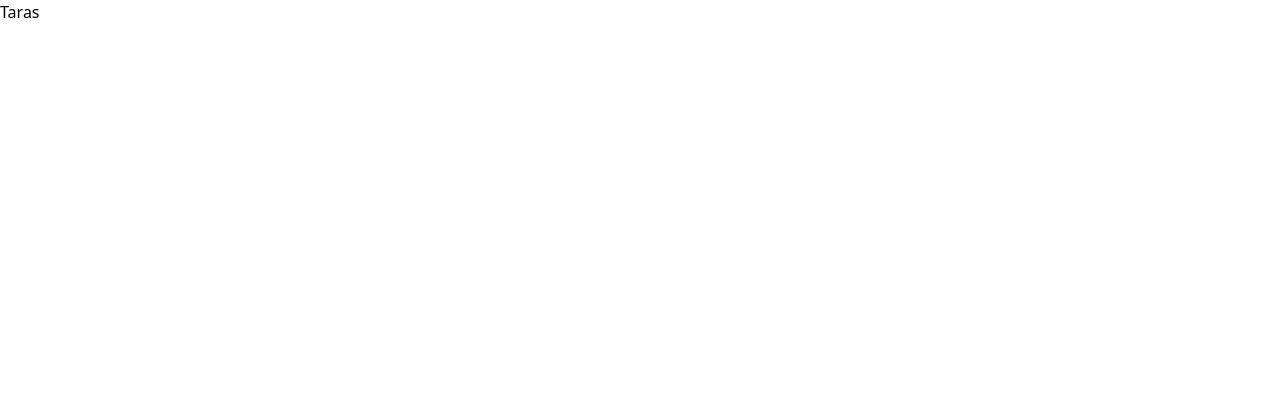
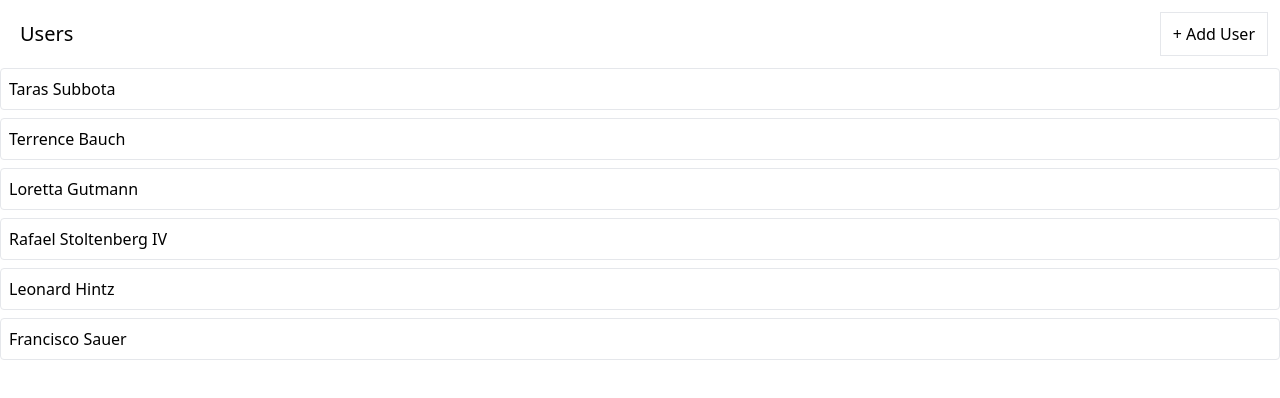
Before and after one commit to TNSaturday/react-media-rtk-query, a React (Vite) app: page / in a window 1280 px wide. Shown: the top 398 px of the page. Built offline with nearby package versions, Linux system fonts and the light colour scheme; data requests are answered from the project's data file.

Commit message:
Add addUser thunk, add UserList rendering, add skeleton loading

```diff
--- a/db.json
+++ b/db.json
@@ -1,5 +1,30 @@
 {
-  "users": [{ "id": 1, "name": "Taras" }],
+  "users": [
+    {
+      "id": 1,
+      "name": "Taras Subbota"
+    },
+    {
+      "name": "Terrence Bauch",
+      "id": 2
+    },
+    {
+      "name": "Loretta Gutmann",
+      "id": 3
+    },
+    {
+      "name": "Rafael Stoltenberg IV",
+      "id": 4
+    },
+    {
+      "name": "Leonard Hintz",
+      "id": 5
+    },
+    {
+      "name": "Francisco Sauer",
+      "id": 6
+    }
+  ],
   "albums": [],
   "photos": []
 }
--- /dev/null
+++ b/src/components/Skeleton.tsx
@@ -0,0 +1,35 @@
+import classnames from "classnames";
+
+function Skeleton({ times, className }: { times: number; className: string }) {
+  const outerClassNames = classnames(
+    "relative",
+    "overflow-hidden",
+    "bg-gray-200",
+    "rounded",
+    "mb-2.5",
+    className
+  );
+  const innerClassNames = classnames(
+    "animate-shimmer",
+    "absolute",
+    "inset-0",
+    "-translate-x-full",
+    "bg-gradient-to-r",
+    "from-gray-200",
+    "via-white",
+    "to-gray-200"
+  );
+  const boxes = Array(times)
+    .fill(0)
+    .map((_, i) => {
+      return (
+        <div className={outerClassNames} key={i}>
+          <div className={innerClassNames} />
+        </div>
+      );
+    });
+
+  return <>{boxes}</>;
+}
+
+export default Skeleton;
--- a/src/components/UserList.tsx
+++ b/src/components/UserList.tsx
@@ -1,6 +1,9 @@
 import { useEffect } from "react";
 import { useAppDispatch, useAppSelector } from "../hooks";
 import { getUsers } from "../store";
+import { addUser } from "../store";
+import { Button } from "./index";
+import { Skeleton } from "./index";
 
 function UserList() {
   const dispatch = useAppDispatch();
@@ -10,11 +13,33 @@ function UserList() {
     void dispatch(getUsers());
   }, [dispatch]);
 
-  if (isLoading) return <div>Loading...</div>;
+  const handleAddUser = () => {
+    void dispatch(addUser());
+  };
+
+  if (isLoading) return <Skeleton times={5} className="h-10 w-full" />;
 
   if (error) return <div>Error fetching users</div>;
 
-  return <div>{users[0]?.name}</div>;
+  const renderedUsers = users.map((user) => {
+    return (
+      <div className="mb-2 border rounded" key={user.id}>
+        <div className="flex p-2 justify-between items-center cursor-pointer">
+          {user.name}
+        </div>
+      </div>
+    );
+  });
+
+  return (
+    <div>
+      <div className="flex flex-row justify-between m-3">
+        <h1 className="m-2 text-xl">Users</h1>
+        <Button onClick={handleAddUser}>+ Add User</Button>
+      </div>
+      {renderedUsers}
+    </div>
+  );
 }
 
 export default UserList;
--- a/src/components/index.tsx
+++ b/src/components/index.tsx
@@ -1,5 +1,6 @@
 import Button from "./Button/Button";
 import Panel from "./Panel";
+import Skeleton from "./Skeleton";
 import UserList from "./UserList";
 
-export { Button, Panel, UserList };
+export { Button, Panel, Skeleton, UserList };
--- a/src/store/index.ts
+++ b/src/store/index.ts
@@ -20,6 +20,7 @@ export const store = configureStore({
 });
 
 export * from "./thunks/getUsers";
+export * from "./thunks/addUsers";
 
 export type RootState = ReturnType<typeof store.getState>;
 export type AppStore = ReturnType<typeof setupStore>;
--- a/src/store/slice/usersSlice.ts
+++ b/src/store/slice/usersSlice.ts
@@ -1,5 +1,6 @@
 import { createSlice, SerializedError } from "@reduxjs/toolkit";
 import { getUsers } from "../thunks/getUsers";
+import { addUser } from "../thunks/addUsers";
 
 export interface IUser {
   id: number;
@@ -34,6 +35,18 @@ const usersSlice = createSlice({
       state.isLoading = false;
       state.error = action.error;
     });
+
+    builder.addCase(addUser.pending, (state) => {
+      state.isLoading = true;
+    });
+    builder.addCase(addUser.fulfilled, (state, action) => {
+      state.isLoading = false;
+      state.users.push(action.payload);
+    });
+    builder.addCase(addUser.rejected, (state, action) => {
+      state.isLoading = false;
+      state.error = action.error;
+    });
   },
 });
 
--- /dev/null
+++ b/src/store/thunks/addUsers.ts
@@ -0,0 +1,14 @@
+import { createAsyncThunk } from "@reduxjs/toolkit";
+import axios from "axios";
+import { faker } from "@faker-js/faker";
+import { IUser } from "../slice/usersSlice";
+
+const addUser = createAsyncThunk("users/add", async () => {
+  const response = await axios.post<IUser>("http://localhost:5174/users", {
+    name: faker.name.fullName(),
+  });
+
+  return response.data;
+});
+
+export { addUser };
--- a/tailwind.config.cjs
+++ b/tailwind.config.cjs
@@ -1,11 +1,17 @@
 /** @type {import('tailwindcss').Config} */
 module.exports = {
-  content: [
-    "./index.html",
-    "./src/**/*.{js,ts,jsx,tsx}",
-  ],
+  content: ["./index.html", "./src/**/*.{js,ts,jsx,tsx}"],
   theme: {
-    extend: {},
+    extend: {
+      keyframes: {
+        shimmer: {
+          "100%": { transform: "translateX(100%)" },
+        },
+      },
+      animation: {
+        shimmer: "shimmer 1.5s infinite",
+      },
+    },
   },
   plugins: [],
-}
+};
```
Also changed, not shown: .eslintrc.json.
